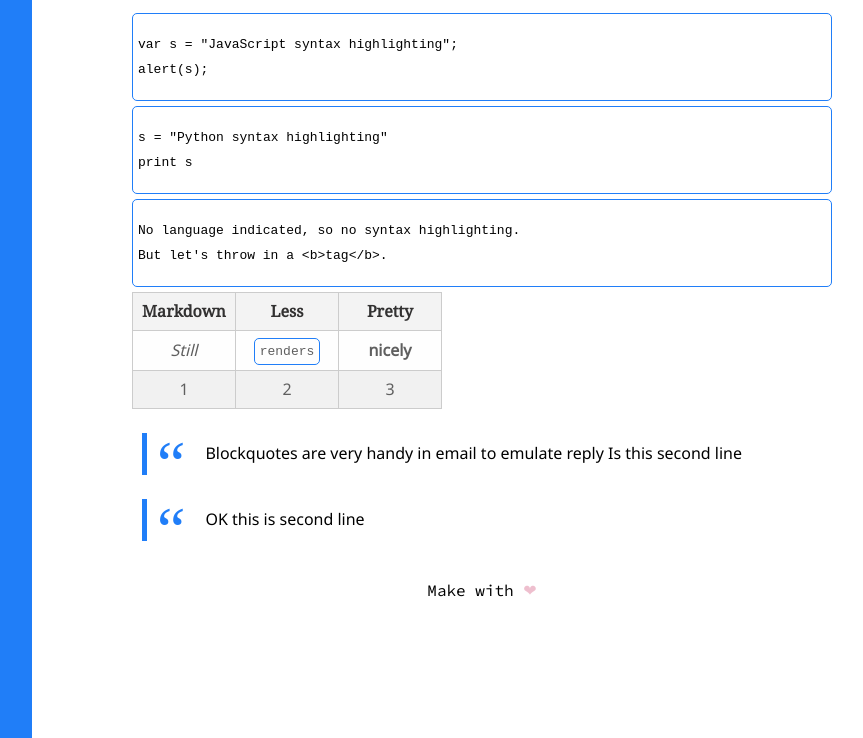
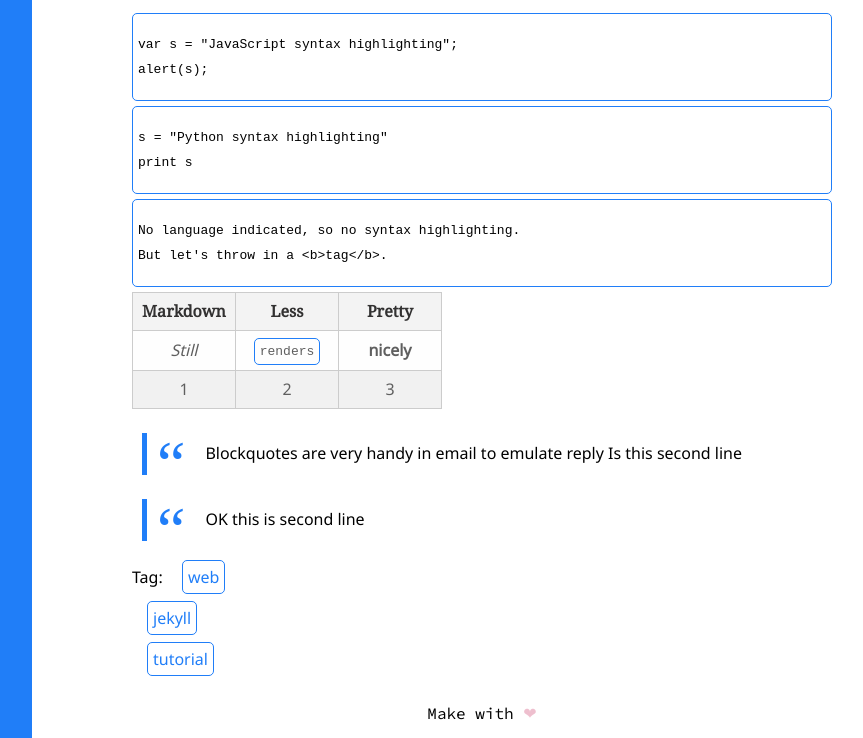
Before and after one commit to thanhnguyenq/thanhnguyenq.github.io, a Jekyll site: the page built from _posts/2017-03-20-Example.md, in a window 1280 px wide and 1400 px high, scrolled down 399 px. Shown: the part 662-1400 px from the top of the window, without its empty margins (268-1131 px from the left). Built offline with Jekyll 4.4.1, drawn with Linux system fonts in a browser that asks for light colours.

Commit message:
Add tag style

```diff
--- a/_posts/2017-03-20-Example.md
+++ b/_posts/2017-03-20-Example.md
@@ -60,3 +60,7 @@ Markdown | Less | Pretty
 > Is this second line
 
 > OK this is second line
+
+Tag: {% for tag in page.tags %}
+  <a href="{{ site.tagURL }}{{ tag }}" title="{{ tag }}" class="highlighter-rouge tag">{{ tag }}</a>
+{% endfor %}
--- a/_sass/_highlight.scss
+++ b/_sass/_highlight.scss
@@ -4,11 +4,11 @@
   padding: 5px;
   margin-bottom: 5px;
   margin-top: 5px;
-  a {
-    text-decoration: none;
-    color: $base-color;
-    margin-left: 15px;
-  }
+}
+a.tag {
+  text-decoration: none;
+  color: $base-color;
+  margin-left: 15px;
 }
 
 blockquote {
--- a/pages/blog/index.html
+++ b/pages/blog/index.html
@@ -8,7 +8,7 @@ title: Thanh Nguyen's Blog
   <li>
     <span>{{ post.date | date_to_string }}</span> » <a href="{{ post.url }}" title="{{ post.title }}">{{ post.title }}</a>
     {% for tag in post.tags %}
-      <a href="{{ site.tagURL }} {{ tag }}" title="{{ tag }}" class="highlighter-rouge">{{ tag }}</a>
+      <a href="{{ site.tagURL }}{{ tag }}" title="{{ tag }}" class="highlighter-rouge tag">{{ tag }}</a>
     {% endfor %}
   </li>
   {% endfor %}
```
